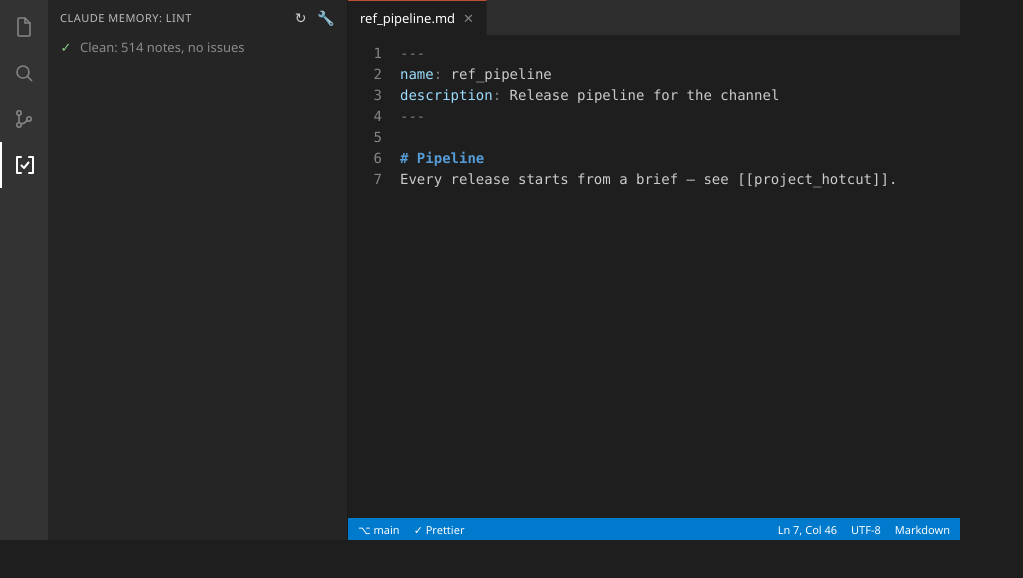
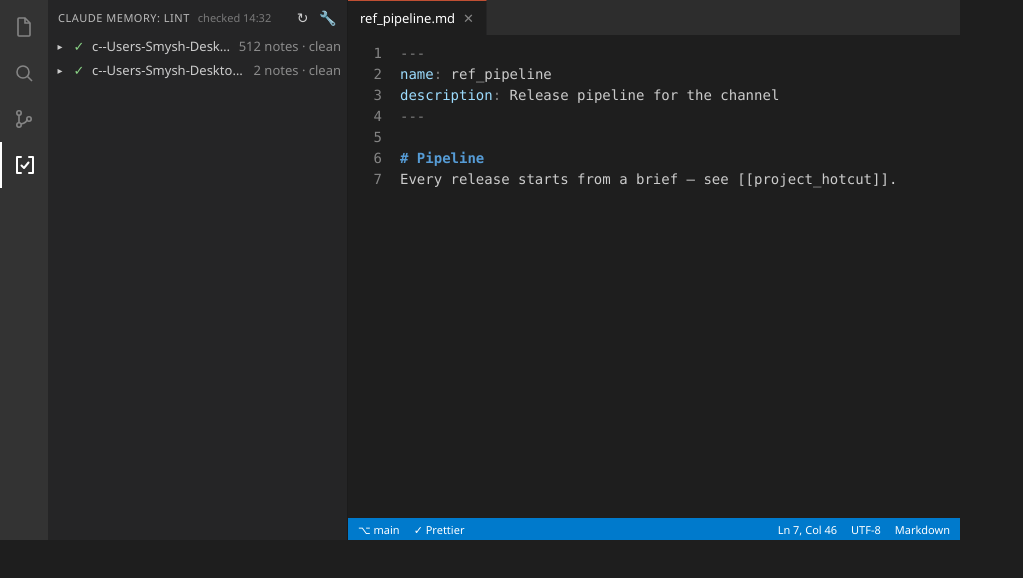
Before and after one commit to Smyshnikof/claude-memory-lint, a website: page vscode-extension/demo.html in a window 1280 px wide. Shown: the whole page, without its empty margins (0-1023 px from the left). Drawn offline with Linux system fonts and the light colour scheme.

Commit message:
docs: refresh demo GIF for the v0.3.0 grouped panel
Mockup now shows project rows with note/issue counts and the last-check
time in the panel header, matching the shipped UI.

Co-Authored-By: Claude Fable 5 <noreply@anthropic.com>

```diff
--- a/vscode-extension/demo.html
+++ b/vscode-extension/demo.html
@@ -1,5 +1,5 @@
 <!doctype html>
-<html style="overflow:hidden">
+<html style="overflow:hidden;background:#1e1e1e">
 <head>
 <meta charset="utf-8">
 <style>
@@ -21,21 +21,24 @@
   }
   /* sidebar */
   #sidebar { width: 300px; background: #252526; border-right: 1px solid #1b1b1b; }
-  #sidehead { display: flex; align-items: center; padding: 8px 12px; color: #bbbbbb; font-size: 11px; letter-spacing: .5px; }
-  #sidehead .title { flex: 1; }
+  #sidehead { display: flex; align-items: center; padding: 8px 10px; color: #bbbbbb; font-size: 11px; letter-spacing: .5px; }
+  #sidehead .hdesc { color: #7a7a7a; letter-spacing: 0; margin-left: 8px; flex: 1; white-space: nowrap; overflow: hidden; text-overflow: ellipsis; }
   #sidehead .btn { color: #cccccc; margin-left: 10px; font-size: 14px; }
-  .row { display: flex; align-items: flex-start; padding: 4px 10px; gap: 6px; line-height: 1.35; }
+  .row { display: flex; align-items: center; padding: 3px 6px; gap: 5px; line-height: 1.35; min-height: 22px; }
+  .row.proj .lbl { overflow: hidden; text-overflow: ellipsis; white-space: nowrap; flex: 0 1 auto; }
+  .row.proj .pdesc { color: #8c8c8c; white-space: nowrap; flex: none; }
+  .tw { color: #cccccc; width: 12px; flex: none; font-size: 10px; text-align: center; }
+  .ic { flex: none; width: 16px; text-align: center; }
+  .ok-ic { color: #89d185; } .warn-ic { color: #cca700; } .err-ic { color: #f14c4c; }
+  .row.child { padding-left: 40px; align-items: flex-start; }
+  .row.child .lbl { color: #cccccc; white-space: nowrap; }
+  .row.child .desc { color: #8c8c8c; overflow: hidden; text-overflow: ellipsis; }
   .row.selected { background: #04395e; }
-  .row .ic { flex: none; width: 16px; text-align: center; }
-  .ok-ic { color: #89d185; } .err-ic { color: #f14c4c; }
-  .row .lbl { color: #cccccc; white-space: nowrap; }
-  .row .desc { color: #8c8c8c; overflow: hidden; text-overflow: ellipsis; }
   /* editor */
   #main { flex: 1; display: flex; flex-direction: column; min-width: 0; }
   #tabs { height: 35px; background: #2d2d2d; display: flex; align-items: stretch; }
   .tab { background: #1e1e1e; color: #ffffff; padding: 0 12px; display: flex; align-items: center; gap: 8px; border-right: 1px solid #252526; border-top: 1px solid #BF4F33; }
   .tab .close { color: #858585; }
-  .tab .dot { color: #ffffff; }
   #editor { flex: 1; font-family: Consolas, "Courier New", monospace; font-size: 14px; line-height: 21px; padding-top: 8px; position: relative; }
   .line { display: flex; }
   .ln { width: 52px; text-align: right; padding-right: 18px; color: #858585; flex: none; user-select: none; }
@@ -72,9 +75,20 @@
   </div>
 
   <div id="sidebar">
-    <div id="sidehead"><span class="title">CLAUDE MEMORY: LINT</span><span class="btn">&#x21bb;</span><span class="btn">&#x1f527;</span></div>
-    <div id="rowClean" class="row"><span class="ic ok-ic">&#x2713;</span><span class="desc" id="cleanText">Clean: 514 notes, no issues</span></div>
-    <div id="rowIssue" class="row"><span class="ic err-ic">&#x2715;</span><div><span class="lbl">ref_pipeline.md:7</span><br><span class="desc">[[project_hotcat]] does not exist &rarr; did you mean [[project_hotcut]]?</span></div></div>
+    <div id="sidehead"><span>CLAUDE MEMORY: LINT</span><span class="hdesc" id="checked">checked 14:32</span><span class="btn">&#x21bb;</span><span class="btn">&#x1f527;</span></div>
+    <div class="row proj">
+      <span class="tw" id="tw1">&#x25b8;</span>
+      <span class="ic" id="p1ic">&#x2713;</span>
+      <span class="lbl">c--Users-Smysh-Desktop-Assistent</span>
+      <span class="pdesc" id="p1desc">512 notes &middot; clean</span>
+    </div>
+    <div class="row child" id="rowIssue"><span class="ic err-ic">&#x2715;</span><div><span class="lbl">ref_pipeline.md:7</span><br><span class="desc">[[project_hotcat]] does not exist &rarr; did you mean [[project_hotcut]]?</span></div></div>
+    <div class="row proj">
+      <span class="tw">&#x25b8;</span>
+      <span class="ic ok-ic">&#x2713;</span>
+      <span class="lbl">c--Users-Smysh-Desktop-autobench</span>
+      <span class="pdesc">2 notes &middot; clean</span>
+    </div>
   </div>
 
   <div id="main">
@@ -102,20 +116,28 @@
   <div id="toast"><span class="info">&#x24d8;</span><span>Memory Lint: --fix applied.</span></div>
 
 <script>
-  const step = +(new URLSearchParams(location.search).get("step") || 0);
+  const q = new URLSearchParams(location.search);
+  const step = +(q.get("step") || 0);
+  const zoom = +(q.get("zoom") || 1);
+  if (zoom !== 1) document.body.style.zoom = zoom;
   const $ = (id) => document.getElementById(id);
   const on = (id, v) => { $(id).style.display = v ? "" : "none"; };
 
-  const typo = step >= 1 && step <= 4;      // broken link text visible
+  const broken = step >= 2 && step <= 4;      // saved with the typo, lint has seen it
+  const typo = step >= 1 && step <= 4;
   $("link").textContent = typo ? "[[project_hotcat]]" : "[[project_hotcut]]";
-  $("link").classList.toggle("squig", step >= 2 && step <= 4);
+  $("link").classList.toggle("squig", broken);
   $("tabmark").textContent = step === 1 ? "●" : "✕"; // dirty dot
-  on("badge", step >= 2 && step <= 4);
-  on("rowClean", step === 0 || step === 5);
-  on("rowIssue", step >= 2 && step <= 4);
-  if (step === 1) on("rowClean", true);      // stale "clean" until save
+  on("badge", broken);
+  // project row #1 reflects lint state
+  $("tw1").innerHTML = broken ? "&#x25be;" : "&#x25b8;";
+  $("p1ic").textContent = broken ? "⚠" : "✓";
+  $("p1ic").className = "ic " + (broken ? "warn-ic" : "ok-ic");
+  $("p1desc").innerHTML = broken ? "512 notes &middot; 1 issue" : "512 notes &middot; clean";
+  on("rowIssue", broken);
   $("rowIssue").classList.toggle("selected", step === 3 || step === 4);
   $("line7").classList.toggle("hl", step === 3 || step === 4);
+  $("checked").textContent = step >= 5 ? "checked 14:34" : broken ? "checked 14:33" : "checked 14:32";
   on("shade", step === 4);
   on("toast", step === 5);
 </script>
```
Also changed, not shown: vscode-extension/demo.gif.
